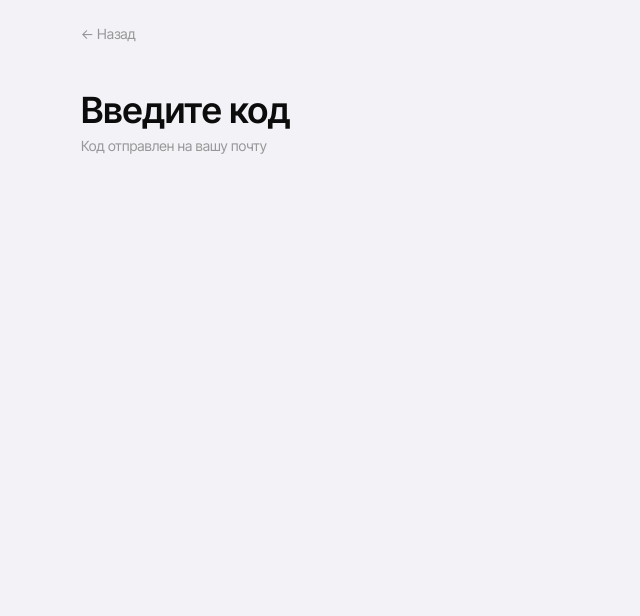
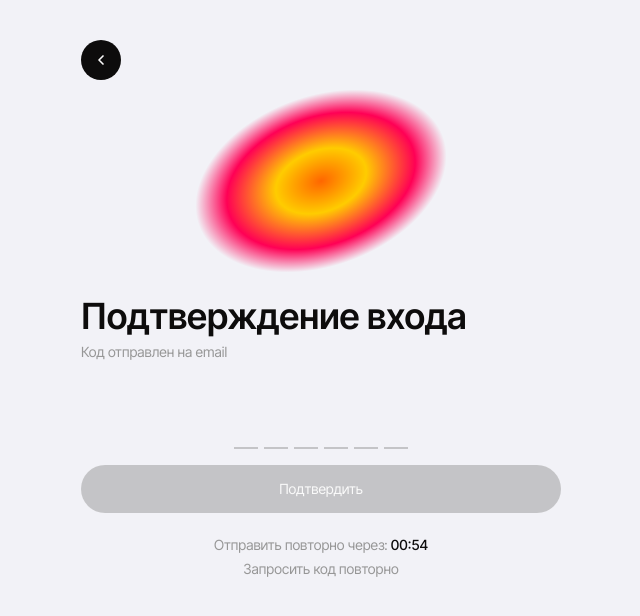
Before and after one commit to liza052005/talon, a React (Create React App) app in the folder app/: page /code in a window 1280 px wide. Shown: the top 616 px of the page, without its empty margins (319-959 px from the left). Built offline with nearby package versions, Linux system fonts and the light colour scheme.

Commit message:
Codeinput

```diff
--- a/app/src/Pages/CodeInput.jsx
+++ b/app/src/Pages/CodeInput.jsx
@@ -1,25 +1,152 @@
-import React from 'react';
+import React, { useEffect, useRef, useState } from 'react';
 import { useNavigate } from 'react-router-dom';
+
+const CODE_LENGTH = 6;
+const RESEND_SECONDS = 59;
 
 const CodeInput = () => {
   const navigate = useNavigate();
 
+  // Код: 6 отдельных символов
+  const [code, setCode] = useState(Array(CODE_LENGTH).fill(''));
+  const inputsRef = useRef([]);
+
+  // Таймер повторной отправки
+  const [secondsLeft, setSecondsLeft] = useState(RESEND_SECONDS);
+
+  const isCodeComplete = code.every((digit) => digit !== '');
+  const canResend = secondsLeft <= 0;
+
+  // Обратный отсчёт
+  useEffect(() => {
+    const timer = setInterval(() => {
+      setSecondsLeft((s) => (s > 0 ? s - 1 : 0));
+    }, 1000);
+    return () => clearInterval(timer);
+  }, []);
+
+  const mm = String(Math.floor(secondsLeft / 60)).padStart(2, '0');
+  const ss = String(secondsLeft % 60).padStart(2, '0');
+
+  // Ввод цифры + автопереход на следующий сегмент
+  const handleChange = (index, value) => {
+    const digit = value.replace(/\D/g, '').slice(-1);
+    const next = [...code];
+    next[index] = digit;
+    setCode(next);
+    if (digit && index < CODE_LENGTH - 1) {
+      inputsRef.current[index + 1]?.focus();
+    }
+  };
+
+  // Backspace на пустом сегменте — возврат назад
+  const handleKeyDown = (index, e) => {
+    if (e.key === 'Backspace' && !code[index] && index > 0) {
+      inputsRef.current[index - 1]?.focus();
+    }
+  };
+
+  const handleConfirm = (e) => {
+    e.preventDefault();
+    if (!isCodeComplete) return;
+    // TODO: запрос к backend для проверки кода
+    // TODO: navigate('/home') — главная страница студента (сверстаем после макета)
+  };
+
+  const handleResend = () => {
+    if (!canResend) return;
+    // TODO: запрос к backend за повторным кодом
+    setSecondsLeft(RESEND_SECONDS);
+    setCode(Array(CODE_LENGTH).fill(''));
+    inputsRef.current[0]?.focus();
+  };
+
   return (
     <div className="min-h-screen w-full bg-secondary flex flex-col px-5">
       <div className="mx-auto flex w-full max-w-[480px] flex-1 flex-col">
+
+        {/* Кнопка назад */}
         <button
           type="button"
+          aria-label="Назад"
           onClick={() => navigate(-1)}
-          className="mt-6 self-start text-sm text-gray"
+          className="mt-10 flex h-10 w-10 items-center justify-center rounded-full bg-black text-primary"
         >
-          ← Назад
+          <svg width="16" height="16" viewBox="0 0 24 24" fill="none" stroke="currentColor" strokeWidth="2.5" strokeLinecap="round" strokeLinejoin="round">
+            <path d="M15 18l-6-6 6-6" />
+          </svg>
         </button>
-        <h1 className="mt-12 text-4xl leading-[105%] font-semibold text-black">
-          Введите код
+
+        {/* Декоративный градиентный блик */}
+        <div
+          aria-hidden
+          className="pointer-events-none mx-auto mt-4 h-[170px] w-[260px] rotate-[-20deg]"
+          style={{
+            background:
+              'radial-gradient(ellipse closest-side at center, #FF6600 0%, #FFCC00 36%, #FF0055 75%, rgba(255, 0, 85, 0) 100%)',
+          }}
+        />
+
+        {/* Заголовок */}
+        <h1 className="mt-8 text-4xl leading-[105%] font-semibold text-black laptop:text-[64px] desktop:text-[32px]">
+          Подтверждение входа
         </h1>
-        <p className="mt-2 text-sm leading-[120%] text-gray">
-          Код отправлен на вашу почту
+
+        {/* Подзаголовок */}
+        <p className="mt-2 text-sm leading-[120%] text-gray laptop:text-xl laptop:font-normal desktop:text-sm desktop:font-medium">
+          Код отправлен на email
         </p>
+
+        <form onSubmit={handleConfirm} noValidate>
+          {/* Сегменты ввода кода */}
+          <div className="mt-12 flex items-center justify-center gap-1.5">
+            {code.map((digit, index) => (
+              <input
+                key={index}
+                ref={(el) => (inputsRef.current[index] = el)}
+                type="text"
+                inputMode="numeric"
+                autoComplete="one-time-code"
+                maxLength={2}
+                value={digit}
+                onChange={(e) => handleChange(index, e.target.value)}
+                onKeyDown={(e) => handleKeyDown(index, e)}
+                aria-label={`Цифра кода ${index + 1}`}
+                className={`h-10 w-6 border-b-2 bg-transparent text-center text-base text-black
+                           focus:outline-none focus:border-black laptop:text-xl desktop:text-sm
+                           ${digit ? 'border-black' : 'border-gray/50'}`}
+              />
+            ))}
+          </div>
+
+          {/* Кнопка подтверждения */}
+          <button
+            type="submit"
+            disabled={!isCodeComplete}
+            className={`mt-4 h-12 w-full rounded-full text-sm transition-colors
+              ${isCodeComplete
+                ? 'bg-accent text-black'
+                : 'cursor-not-allowed bg-gray/50 text-primary'}`}
+          >
+            Подтвердить
+          </button>
+        </form>
+
+        {/* Таймер повторной отправки */}
+        <p className="mt-6 text-center text-sm leading-[120%] text-gray">
+          Отправить повторно через:{' '}
+          <span className="font-medium text-black">{mm}:{ss}</span>
+        </p>
+
+        {/* Повторный запрос кода */}
+        <button
+          type="button"
+          onClick={handleResend}
+          className={`mt-2 mx-auto text-sm leading-[120%] transition-colors
+            ${canResend ? 'text-black' : 'cursor-not-allowed text-gray'}`}
+        >
+          Запросить код повторно
+        </button>
       </div>
     </div>
   );
```
